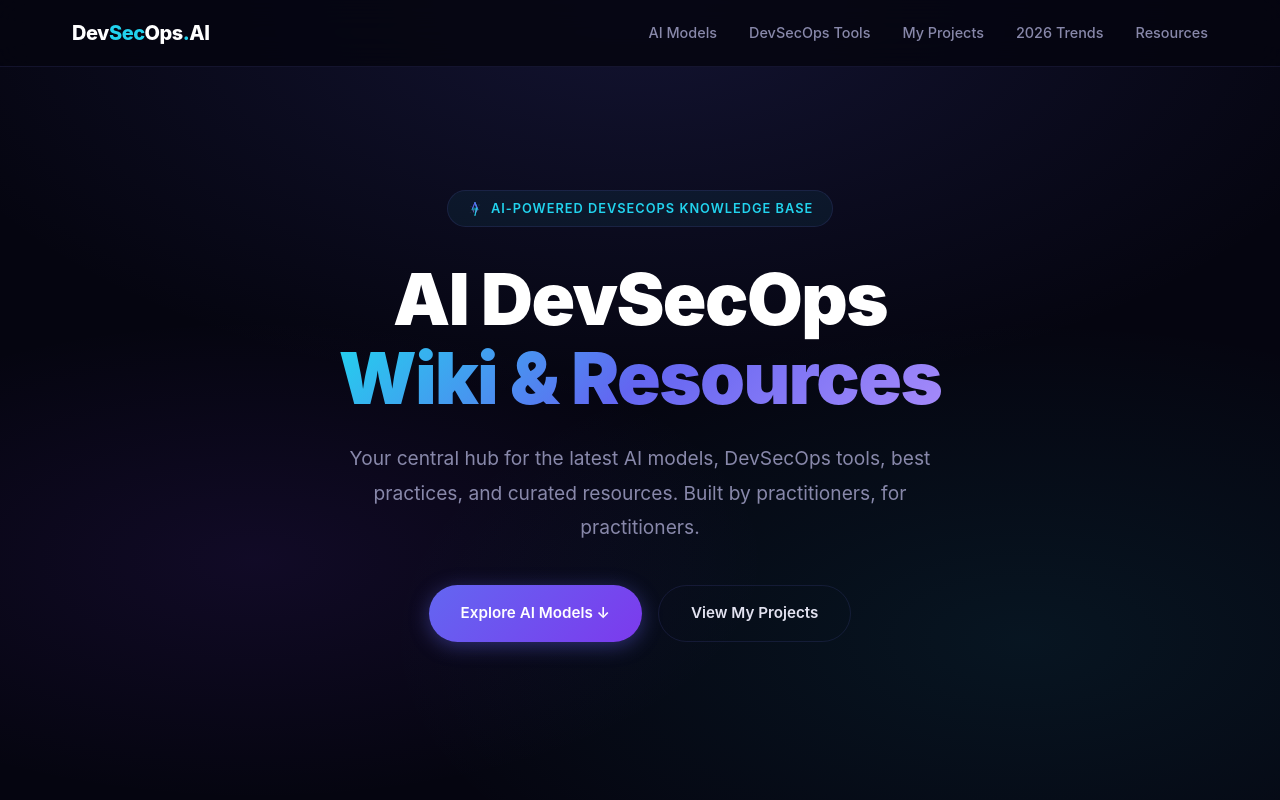
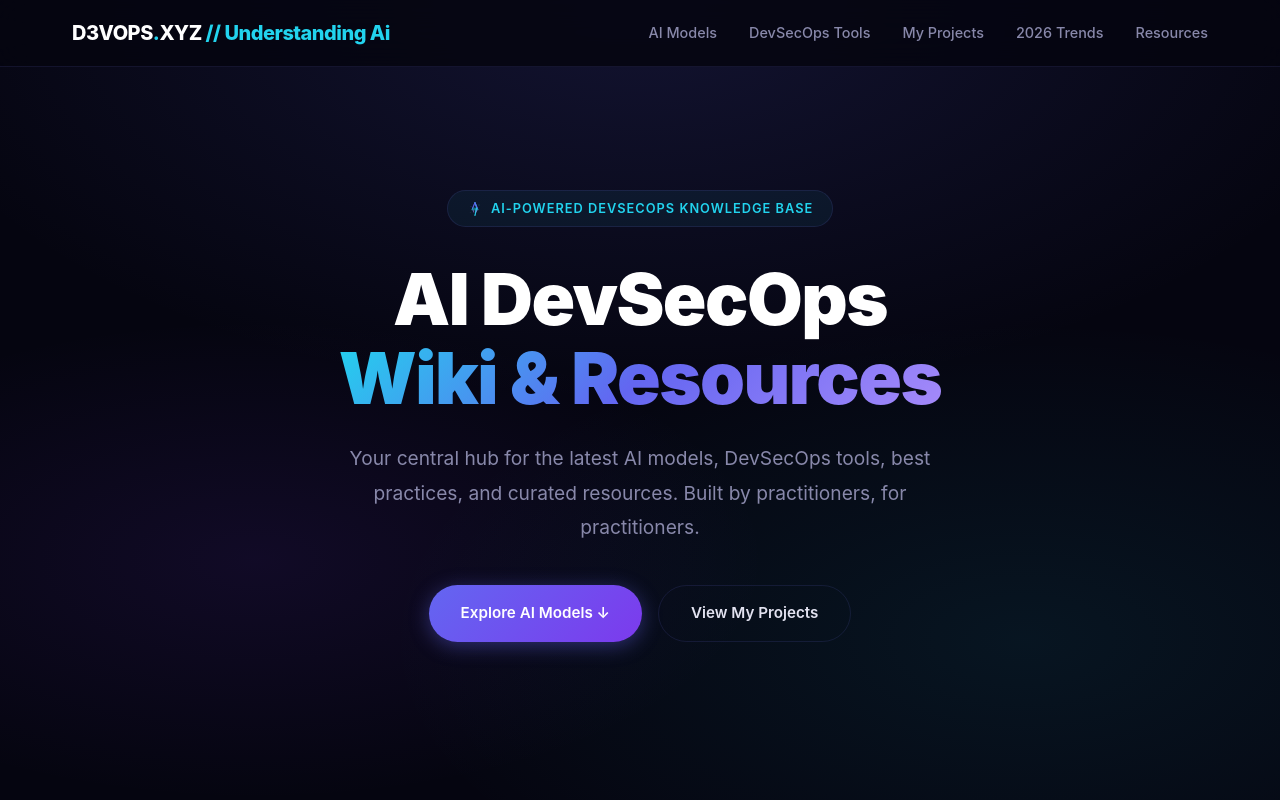
Before and after one commit to andrewdanser/DevSecOps-AI-Website, a website: page index.html in a window 1280 px wide. Shown: the top 800 px of the page. Drawn offline with Linux system fonts and the light colour scheme.

Commit message:
updated header and banner to show correct url branding.

```diff
--- a/index.html
+++ b/index.html
@@ -557,7 +557,7 @@
   <!-- ═══════ NAV ═══════ -->
   <nav id="navbar">
     <div class="container">
-      <div class="logo">Dev<span>Sec</span>Ops<span>.</span>AI</div>
+      <div class="logo">D3VOPS<span>.</span>XYZ <span>// Understanding Ai</span></div>
       <button class="nav-toggle" aria-label="Menu" onclick="this.closest('nav').classList.toggle('open')">☰</button>
       <ul>
         <li><a href="#models">AI Models</a></li>
@@ -987,8 +987,8 @@
   <!-- ═══════ FOOTER ═══════ -->
   <footer>
     <div class="container">
-      <div class="footer-text">&copy; 2026 DevSecOps.AI Wiki — Built by <a href="https://github.com/andrewdanser"
-          target="_blank" rel="noopener noreferrer">@andrewdanser</a></div>
+      <div class="footer-text">&copy; 2026 D3VOPS.XYZ // Understanding Ai Wiki — Built by <a
+          href="https://github.com/andrewdanser" target="_blank" rel="noopener noreferrer">@andrewdanser</a></div>
       <div class="footer-links">
         <a href="https://github.com/andrewdanser/DevSecOps-AI-Website" target="_blank" rel="noopener noreferrer">GitHub
           Repository</a>
```
